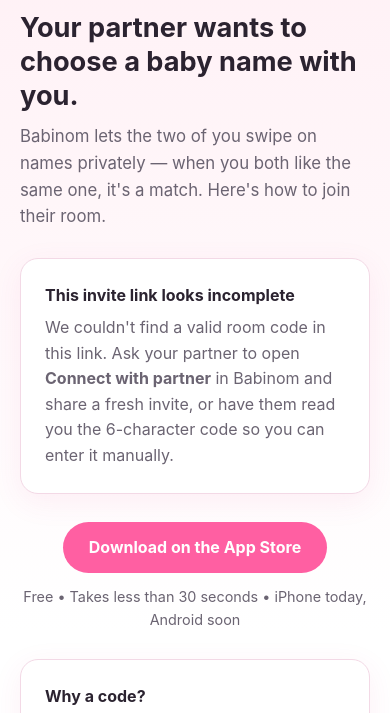
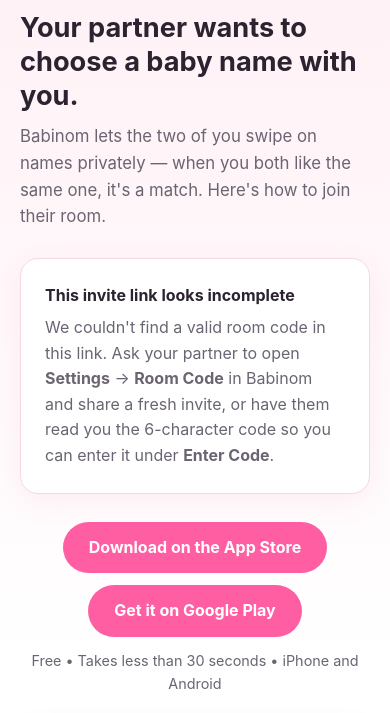
Before and after one commit to Dlmvos/Babinom-site, a plain HTML site: page join/index.html in a window 390 px wide. Shown: the part 85-798 px from the top of the page. Drawn offline with Linux system fonts and the light colour scheme.

Commit message:
fix(join): both store buttons, and steps that match the app
The invite page still offered only the App Store and said "iPhone today,
Android soon", seven weeks after Android went live on Play (2026-10-06).
Two thirds of the app's users are on Android, so an invited partner on
Android was told the app did not exist for them.

- Add the Google Play button; the note now says "iPhone and Android".
- Steps name what is really in the app: install, come back and tap
  "Open in Babinom" (the code is filled in), or Settings > Partner
  Status > Enter Code. The old steps named a "Join" button that does
  not exist.

Co-Authored-By: Claude Fable 5.2 <noreply@anthropic.com>

```diff
--- a/join/index.html
+++ b/join/index.html
@@ -85,9 +85,9 @@
           <button class="btn secondary" id="copy-btn" type="button">Copy code</button>
         </p>
         <ol>
-          <li>If <strong>Babinom</strong> didn't open automatically, install it first, then return to this page.</li>
-          <li>In the app, tap <strong>Connect with partner</strong> → <strong>Join</strong>.</li>
-          <li>Enter the code above and tap join. That's it. 🎉</li>
+          <li>Don't have <strong>Babinom</strong> yet? Install it with the buttons below and create your account.</li>
+          <li>Come back to this page and tap <strong>Open in Babinom</strong>. The code is filled in for you — tap <strong>Connect</strong>. 🎉</li>
+          <li>Prefer to type it? In the app, open <strong>Settings</strong> → <strong>Partner Status</strong> → <strong>Enter Code</strong> and type the code above.</li>
         </ol>
         <p class="note">Tip: on the phone with Babinom installed, tapping the link or the button above opens the app straight into this room.</p>
       </div>
@@ -97,22 +97,23 @@
         <p style="margin:0 0 6px; font-weight:700;">This invite link looks incomplete</p>
         <p style="margin:0; color:var(--muted);">
           We couldn't find a valid room code in this link. Ask your partner to open
-          <strong>Connect with partner</strong> in Babinom and share a fresh invite, or have them
-          read you the 6-character code so you can enter it manually.
+          <strong>Settings</strong> → <strong>Room Code</strong> in Babinom and share a fresh invite, or have them
+          read you the 6-character code so you can enter it under <strong>Enter Code</strong>.
         </p>
       </div>
 
       <!--
-        iOS went live 2026-09-07 in every App Store territory. Android is not on
-        a public Play track yet, so there is deliberately no Play button here —
-        a button that leads to a "not found" page loses the invite entirely.
-        Add it back (https://play.google.com/store/apps/details?id=com.daanvos.namenest)
-        the day the Play release is promoted out of the internal track.
+        Both stores. iOS went live 2026-09-07; Android went live on Play
+        production 2026-10-06. Until 2026-11-26 this page still carried only the
+        App Store button and "Android soon" — seven weeks in which an invited
+        partner on Android (two thirds of the user base) was told the app did
+        not exist for them.
       -->
       <div class="stores">
         <a class="btn" href="https://apps.apple.com/app/id6764676399">Download on the App Store</a>
+        <a class="btn" href="https://play.google.com/store/apps/details?id=com.daanvos.namenest">Get it on Google Play</a>
       </div>
-      <p class="note">Free • Takes less than 30 seconds • iPhone today, Android soon</p>
+      <p class="note">Free • Takes less than 30 seconds • iPhone and Android</p>
 
       <div class="help">
         <div class="card">
```
